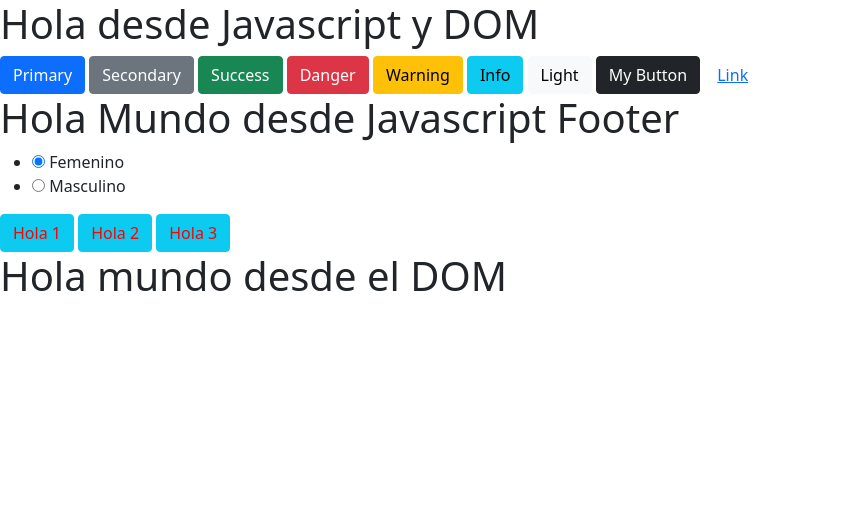
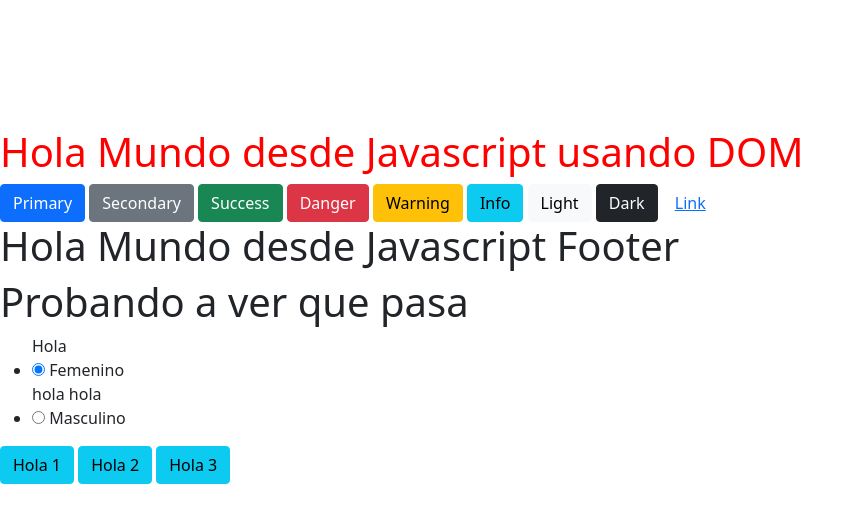
Before and after one commit to ljavierrodriguez/intro-to-dom-and-events-ft13, a plain HTML site: page index.html in a window 1280 px wide. Shown: the whole page, without its empty margins (0-863 px from the left). Drawn offline with nearby package versions, Linux system fonts and the light colour scheme.

Commit message:
Review DOM

```diff
--- /dev/null
+++ b/ejemplo1.js
@@ -0,0 +1,26 @@
+window.onload = function(){ // todo el codigo se ejecutara una vez la pagina este totalmente cargada...
+
+    let btns = document.querySelectorAll('.btn .text');
+    console.log(btns);
+
+    btns.forEach((span) => {
+        console.log(span.parentNode);
+    });
+
+    let ul = document.querySelector('ul');
+    console.log(ul.childNodes[2].remove());
+
+    let header = document.querySelector('#header');
+    header.classList.add('text-red');
+    header.style.marginTop = '10%';
+    header.innerHTML = "<h1>Hola Mundo desde Javascript usando DOM</h1>";
+
+    header = document.querySelector("#footer");
+    let h1 = document.createElement('h1');
+    h1.appendChild(document.createTextNode('Probando a ver que pasa'))
+    header.appendChild(h1);
+
+
+
+
+} // fin window.onload
--- a/index.html
+++ b/index.html
@@ -31,12 +31,19 @@
     </section>
 
     <ul>
+        Hola
+        <!-- texto -->
+        Hola
         <li>
             <input type="radio" name="genero" id="genero_femenino" checked> Femenino
         </li>
+        hola
+        <!-- texto -->
+        hola
         <li>
             <input type="radio" name="genero" id="genero_masculino"> Masculino
         </li>
+        <!-- texto -->
     </ul>
 
     <button id="btn1" class="btn btn-info">
@@ -58,6 +65,7 @@
     <!-- BOM (Browser Object Model) -->
     <!-- DOM (Document Object Model) -->
     <script src="./main.js"></script>
+    <script src="./ejemplo1.js"></script>
 </body>
 
 </html>
--- a/style.css
+++ b/style.css
@@ -0,0 +1,3 @@
+.text-red {
+    color: red;
+}
```
